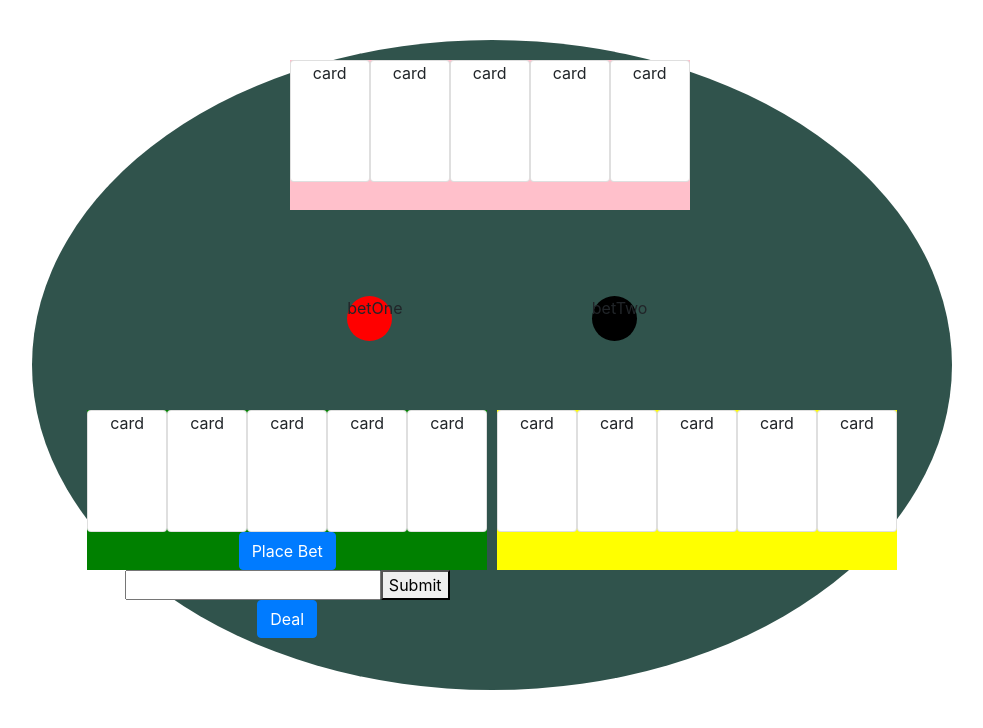
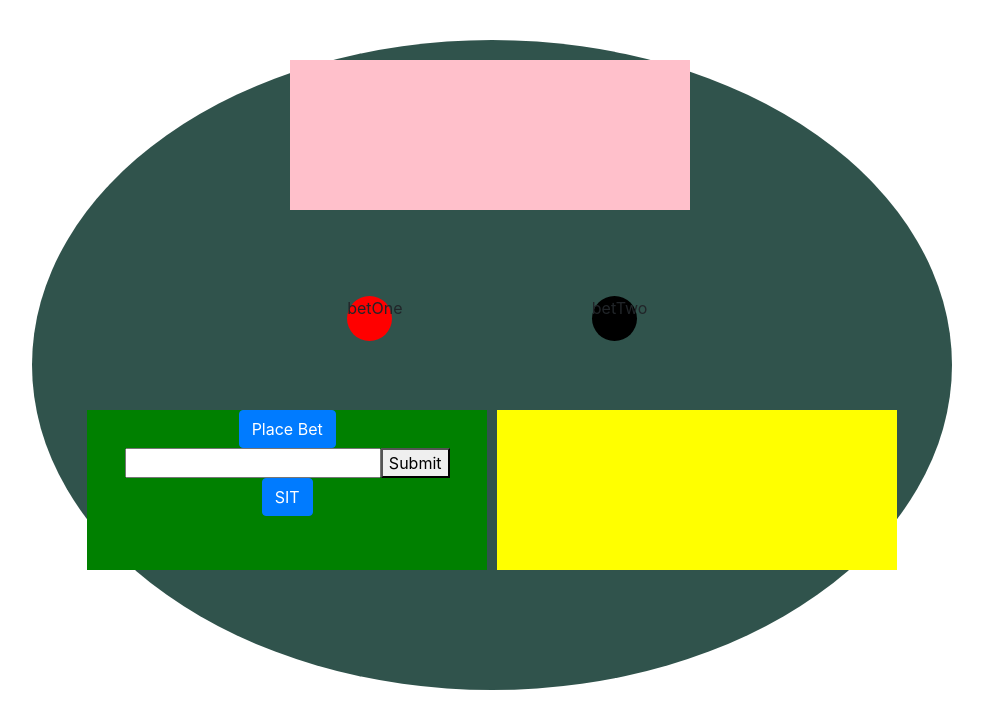
Before and after one commit to bmdito/black-jack, a React (Create React App) app in the folder client/: page / in a window 1280 px wide. Shown: the top 728 px of the page, without its empty margins (148-1131 px from the left). Built offline with nearby package versions, Linux system fonts and the light colour scheme.

Commit message:
added hand mapping and card styles

```diff
--- a/client/src/components/Table/index.js
+++ b/client/src/components/Table/index.js
@@ -1,7 +1,6 @@
 import React, { Component } from "react";
 import container, { Button } from "react-bootstrap";
 import "./style.css";
-// import { theGame } from "../../utils/deck";
 
 class Table extends Component {
   state = {
@@ -85,6 +84,7 @@ class Table extends Component {
     });
   }
 
+  //creates randomly shuffled deck
   shuffle() {
     var sample = this.state.theDeck;
     var shuffled = [];
@@ -102,25 +102,31 @@ class Table extends Component {
     });
   }
 
+  //Initial Deal
   deal = () => {
     console.log("you clicked deal!");
-    // console.log("... dealing cards");
-    //   var playerDealt = [];
-    //   var dealerDealt = [];
-    //   playerDealt.push()
-    // this.setState({
+    console.log("... dealing cards");
+    var playerDealt = [];
+    var dealerDealt = [];
+    var cards = this.state.currentShuffle;
+    playerDealt.push(cards[0], cards[2]);
+    dealerDealt.push(cards[1], cards[3]);
+    var updated = cards.slice(4);
 
-    // })
-    // playerHand.push(currentShuffle[0], currentShuffle[2]);
-    // dealerHand.push(currentShuffle[1], currentShuffle[3]);
-    // console.log("player: ");
-    // console.log(playerHand[0], playerHand[1]);
-    // console.log("dealer :");
-    // console.log(dealerHand[0], dealerHand[1]);
-    // currentShuffle = currentShuffle.slice(4);
-    // console.log(currentShuffle);
-    // console.log("checking for 21");
+    this.setState({
+      playerHand: playerDealt,
+      dealerHand: dealerDealt,
+      currentShuffle: updated
+    });
+
+    this.scoreCheck();
   };
+
+  //checkScore
+  scoreCheck = () => {
+    alert("you clicked score check");
+  };
+
   render() {
     const betDivStyle = this.state.hideBetDiv ? { visibility: "hidden" } : {};
     return (
@@ -131,21 +137,17 @@ class Table extends Component {
             <div className="col-md-10">
               <div className="table-visual">
                 <div className="dealerPos">
-                  <div className="card" id="cardA">
-                    card
+                  <div>
+                    {this.state.dealerHand.map((card, i) => {
+                      return <Card key={i} val={card.val} suit={card.suit} />;
+                    })}
                   </div>
-                  <div className="card">card</div>
-                  <div className="card">card</div>
-                  <div className="card">card</div>
-                  <div className="card">card</div>
                 </div>
                 <div className="posOne">
+                  {this.state.playerHand.map((card, i) => {
+                    return <Card key={i} val={card.val} suit={card.suit} />;
+                  })}
                   <div className="betOne betDiv">betOne</div>
-                  <div className="card">card</div>
-                  <div className="card">card</div>
-                  <div className="card">card</div>
-                  <div className="card">card</div>
-                  <div className="card">card</div>
                   <Button bsclass="success" onClick={() => this.placeBet()}>
                     Place Bet
                   </Button>
@@ -164,16 +166,11 @@ class Table extends Component {
                     </form>
                   </div>
                   <Button bsclass="success" onClick={() => this.shuffle()}>
-                    Deal
+                    SIT
                   </Button>
                 </div>
                 <div className="posTwo">
                   <div className="betTwo betDiv">betTwo</div>
-                  <div className="card">card</div>
-                  <div className="card">card</div>
-                  <div className="card">card</div>
-                  <div className="card">card</div>
-                  <div className="card">card</div>
                 </div>
               </div>
             </div>
@@ -185,4 +182,15 @@ class Table extends Component {
   }
 }
 
+const Card = ({ val, suit }) => {
+  const combo = val ? `${val}${suit}` : null;
+  const color = suit === "♦" || suit === "♥" ? "card-red" : "card";
+
+  return (
+    <td>
+      <div className={color}>{combo}</div>
+    </td>
+  );
+};
+
 export default Table;
--- a/client/src/components/Table/style.css
+++ b/client/src/components/Table/style.css
@@ -59,10 +59,18 @@ body {
   right: 65%;
 }
 
-.card {
-  position: absolute;
-  border: 2px solid black;
+.card,
+.card-red {
+  height: 122px;
   width: 80px;
-  height: 122px;
-  float: left;
+  background-color: white;
+  border-radius: 5px;
+  display: flex;
+  justify-content: center;
+  align-items: center;
+  font-size: 25px;
 }
+
+.card-red {
+  color: red;
+}
```
